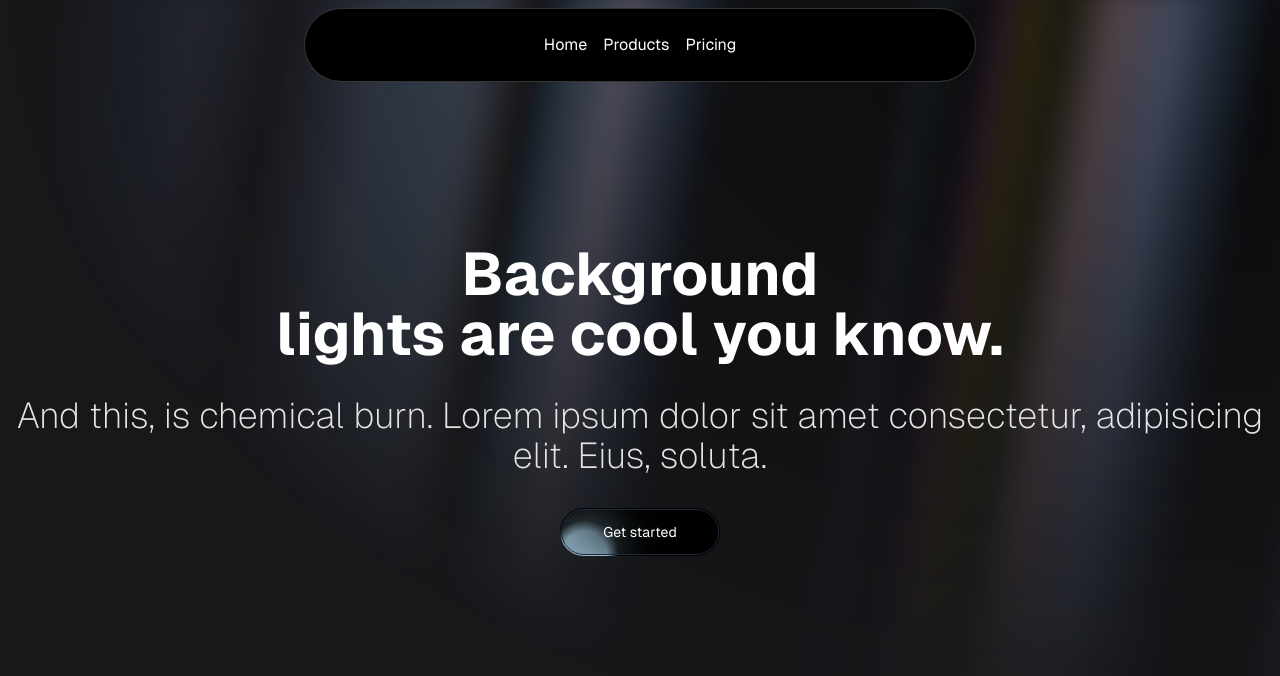
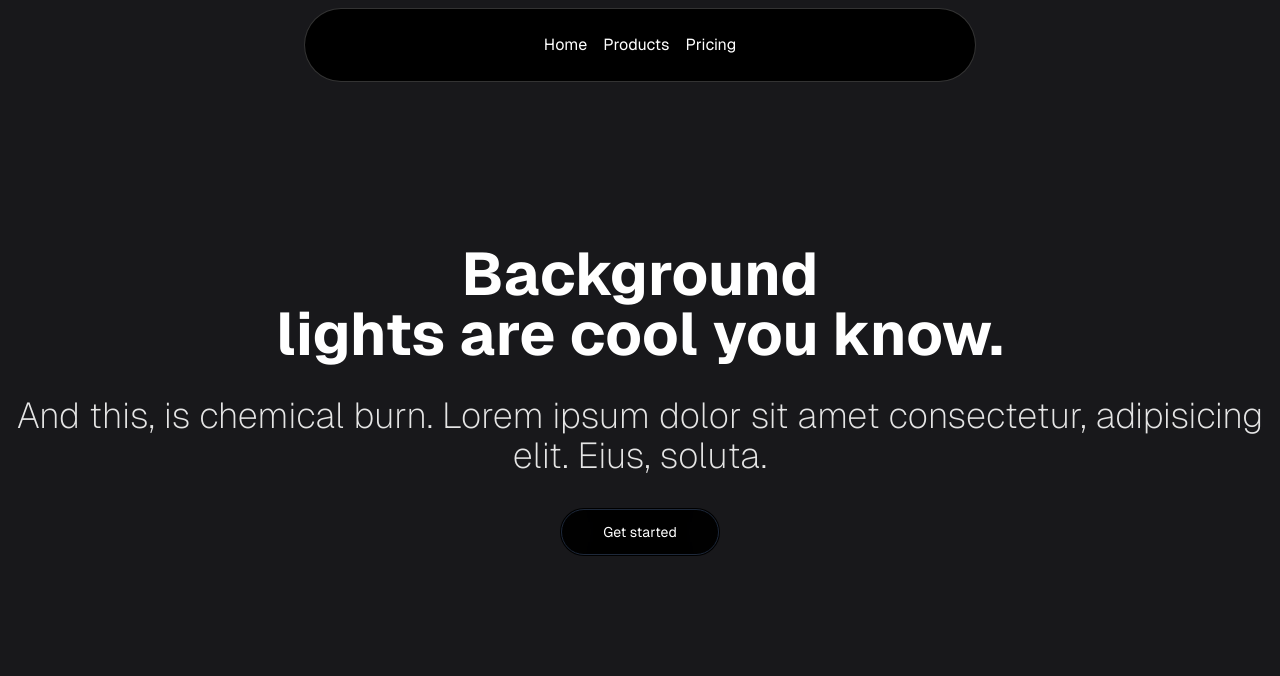
Before and after one commit to MuhammadUsmanRana/nextjs_aceternality, a Next.js app: page / in a window 1280 px wide. Shown: the top 676 px of the page. Built offline with nearby package versions, Linux system fonts and the light colour scheme.

Commit message:
feat: updated code

```diff
--- a/next.config.ts
+++ b/next.config.ts
@@ -1,8 +1,11 @@
 /** @type {import('next').NextConfig} */
 const nextConfig = {
+  experimental: {
+    optimizeCss: false,
+  },
   reactStrictMode: true,
   images: {
-    domains: ['assets.aceternity.com'], // Allow external images from this hostname
+    domains: [''],
   },
 };
 
--- a/package.json
+++ b/package.json
@@ -10,6 +10,7 @@
   },
   "dependencies": {
     "@tabler/icons-react": "^3.23.0",
+    "autoprefixer": "^10.4.20",
     "clsx": "^2.1.1",
     "framer-motion": "^11.12.0",
     "next": "^15.1.6",
@@ -25,8 +26,8 @@
     "@types/tailwindcss": "^3.0.11",
     "eslint": "^8",
     "eslint-config-next": "15.0.3",
-    "postcss": "^8",
-    "tailwindcss": "^3.4.1",
+    "postcss": "^8.5.1",
+    "tailwindcss": "^3.4.17",
     "typescript": "^5"
   }
 }
--- a/src/app/globals.css
+++ b/src/app/globals.css
@@ -24,7 +24,6 @@
   --muted: 240 4.85% 15.92%;
   --destructive: 0 84.2% 60.2%;
   --accent-foreground: 0 0% 100%;
-
 }
 
 
--- /dev/null
+++ b/src/types/tailwindcss-util.d.ts
@@ -0,0 +1,3 @@
+declare module "tailwindcss/lib/util/flattenColorPalette" {
+    export default function flattenColorPalette(colors: object): Record<string, string>;
+  }
--- a/tailwind.config.ts
+++ b/tailwind.config.ts
@@ -1,18 +1,20 @@
+
 import type { Config } from "tailwindcss";
-import colors from "tailwindcss/colors";
 import flattenColorPalette from "tailwindcss/lib/util/flattenColorPalette";
 
-// This plugin adds each Tailwind color as a global CSS variable, e.g., var(--gray-200).
-function addVariablesForColors({ addBase, theme }: { addBase: (base: any) => void; theme: (path: string) => any }) {
-  const allColors = flattenColorPalette(theme("colors"));
+// Inline type assertion
+function addVariablesForColors({ addBase, theme }: { addBase: (base: Record<string, string>) => void; theme: (path: string) => Record<string, string> }) {
+  const allColors = flattenColorPalette(theme("colors")) as Record<string, string>;
   const newVars = Object.fromEntries(
-    Object.entries(allColors).map(([key, val]) => [`--${key}`, val as string]) // Ensure val is treated as a string
+    Object.entries(allColors).map(([key, val]) => [`--${key}`, val as string])
   );
 
   addBase({
-    ":root": newVars,
+    ":root": Object.entries(newVars).map(([key, value]) => `${key}: ${value};`).join(' '),
   });
 }
+
+
 
 const config: Config = {
   content: [
```
Also changed, not shown: tsconfig.json (+5 -5 lines), 1 other file (tests, documents, lock files or other folders).
